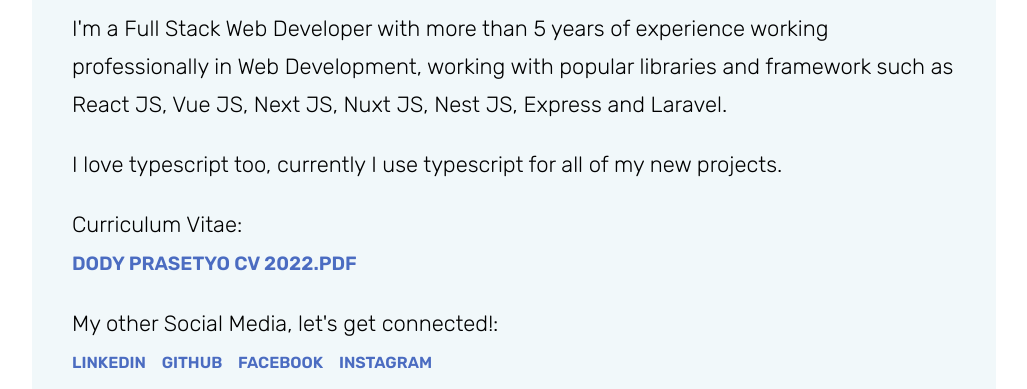
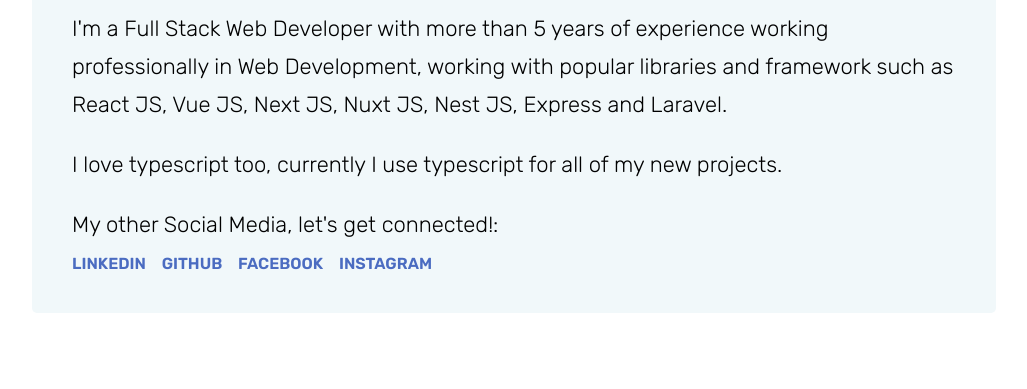
Before and after one commit to dodycode/v1, a Gatsby site: page / in a window 1280 px wide. Shown: the part 411-800 px from the top of the page, without its empty margins (126-1153 px from the left). Built offline with nearby package versions, Linux system fonts and the light colour scheme; Gatsby itself is replaced by a stand-in of ours.

Commit message:
chore: remove cv

```diff
--- a/src/pages/index.js
+++ b/src/pages/index.js
@@ -15,9 +15,9 @@
       <p className="txt-large">
         I love typescript too, currently I use typescript for all of my new projects.
       </p>
-      <p className="txt-large">Curriculum Vitae: <br />
+      {/* <p className="txt-large">Curriculum Vitae: <br />
       <a href="https://drive.google.com/file/d/1-AqkokZ_uQWzjOcU3NEaWXEZGU2GJWqW/view?usp=sharing" target="_blank" rel="noreferrer">Dody Prasetyo CV 2022.pdf</a>
-      </p>
+      </p> */}
       <p className="txt-large" style={{marginBottom: '10px'}}>My other Social Media, let's get connected!:</p>
       <div className="social-media-links">
         <a href="https://www.linkedin.com/in/dodycode" target="_blank" rel="noreferrer">Linkedin</a>
```
